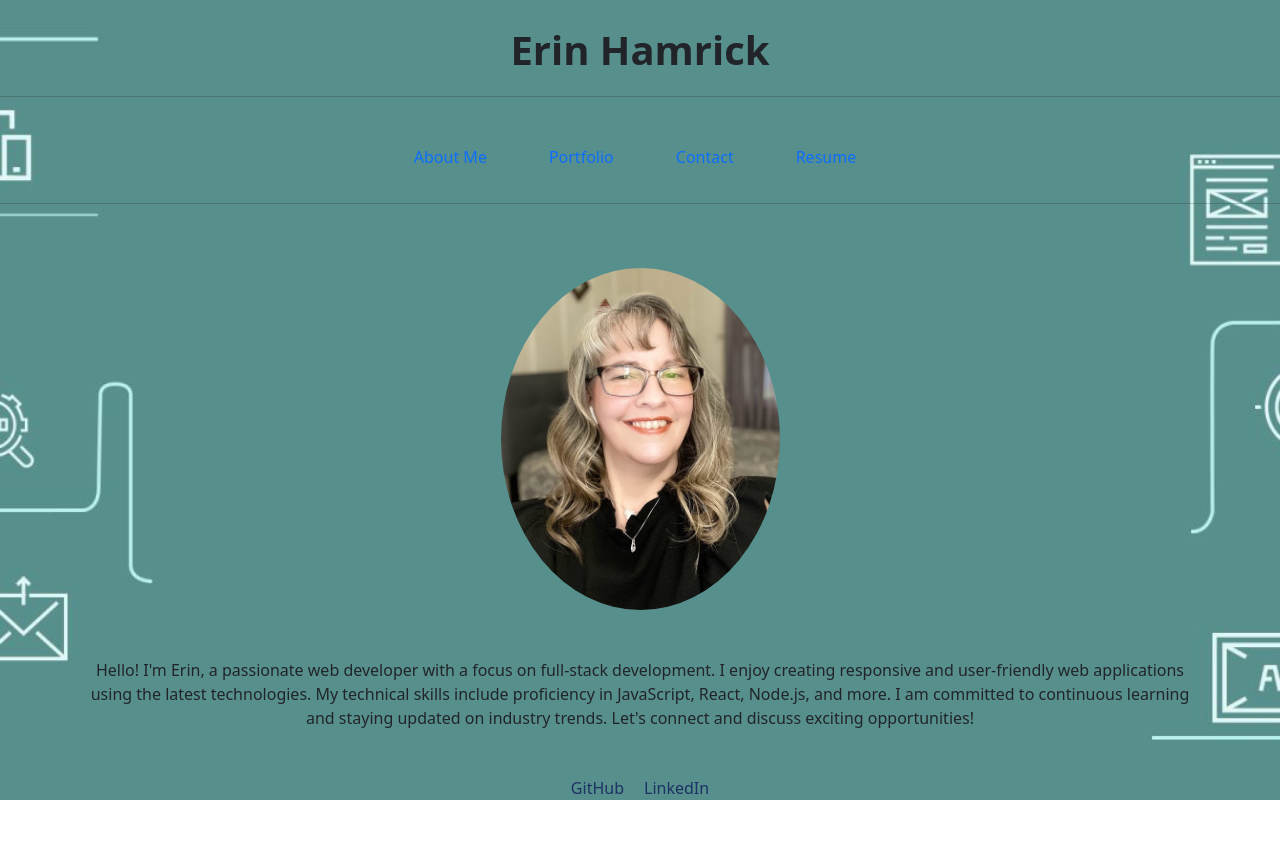
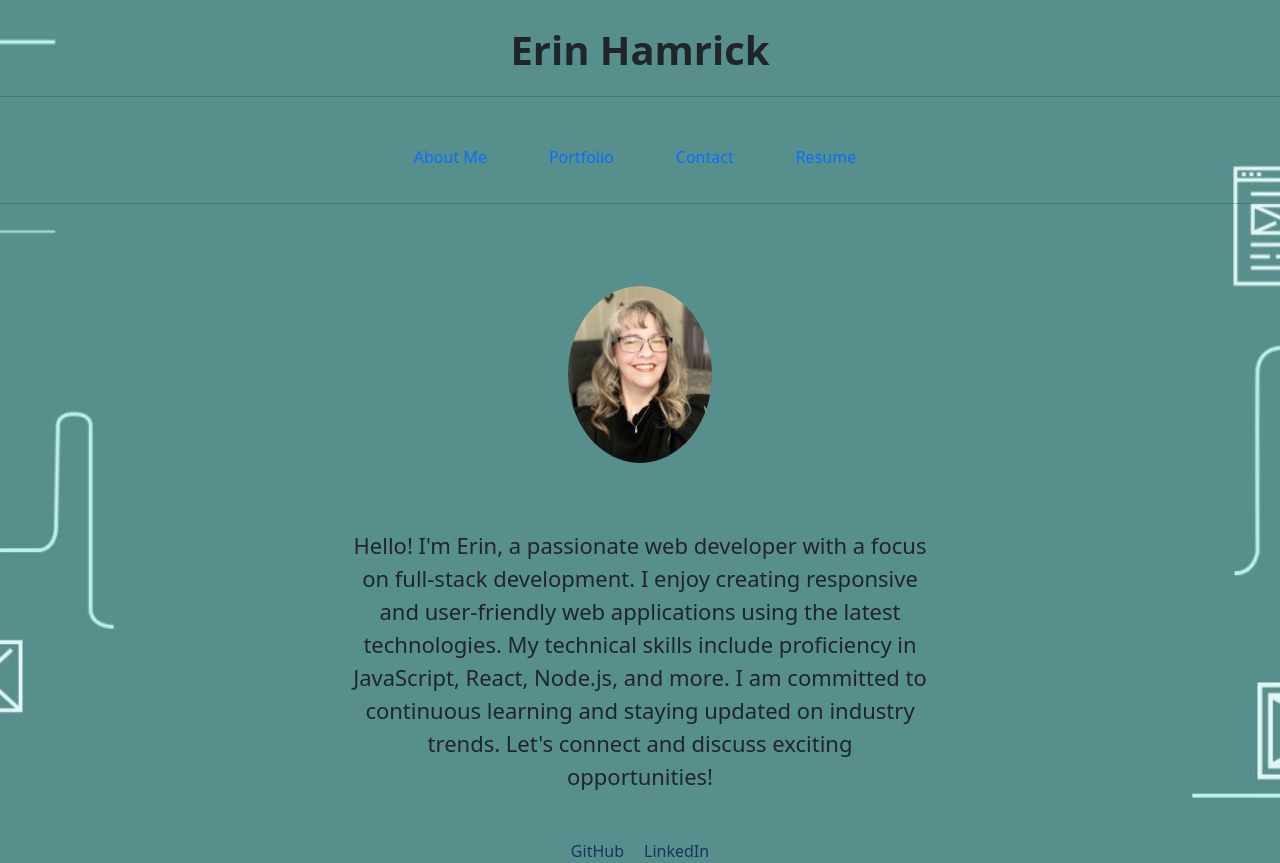
Before and after one commit to ErinHamrick/REACT-portfolio, a React (Vite) app: page / in a window 1280 px wide. Before the commit the page ends 800 px from the top, so only its background shows below. Built offline with nearby package versions, Linux system fonts and the light colour scheme.

Commit message:
Wrote readme and put finishing touches on styling

```diff
--- a/src/App.css
+++ b/src/App.css
@@ -24,21 +24,19 @@ body {
 .nav .nav-item {
 	margin-right: 10px;
 }
-/*
-.nav-link {
-	text-decoration: none;
-	color: black;
-} */
 
 footer {
 	margin-top: 30px;
 	text-align: center;
 }
 
-/* .social-links #github {
-	text-decoration: none;
-	color: black;
-} */
+#about {
+    max-width: 600px;
+    margin: 0 auto;
+    font-size: 22px;
+	line-height: 1.5;
+    text-align: left;
+}
 
 #selfie {
 	width: 25%;
@@ -91,7 +89,7 @@ footer {
 .projects-container {
 	display: flex;
 	flex-direction: row;
-	gap: 20px;
+	gap: 50px;
 	flex-wrap: wrap;
 	justify-content: center;
 }
@@ -116,6 +114,7 @@ footer {
 	height: 130px;
 	border-radius: 10px;
 }
+
 
 #resumeLinkDiv {
 	text-align: center;
@@ -179,8 +178,11 @@ input {
 
 /* Optional: Add media query for responsiveness */
 @media (max-width: 768px) {
-	.profContainer {
+	.profContainer, .project-container {
 		flex-direction: column; /* Stack columns on small screens */
 		height: auto;
 	}
+	body {
+		font-size: 1.1rem;
+	}
 }
```
Also changed, not shown: PortfolioScreenshot.png (added), 1 other file (tests, documents, lock files or other folders).
